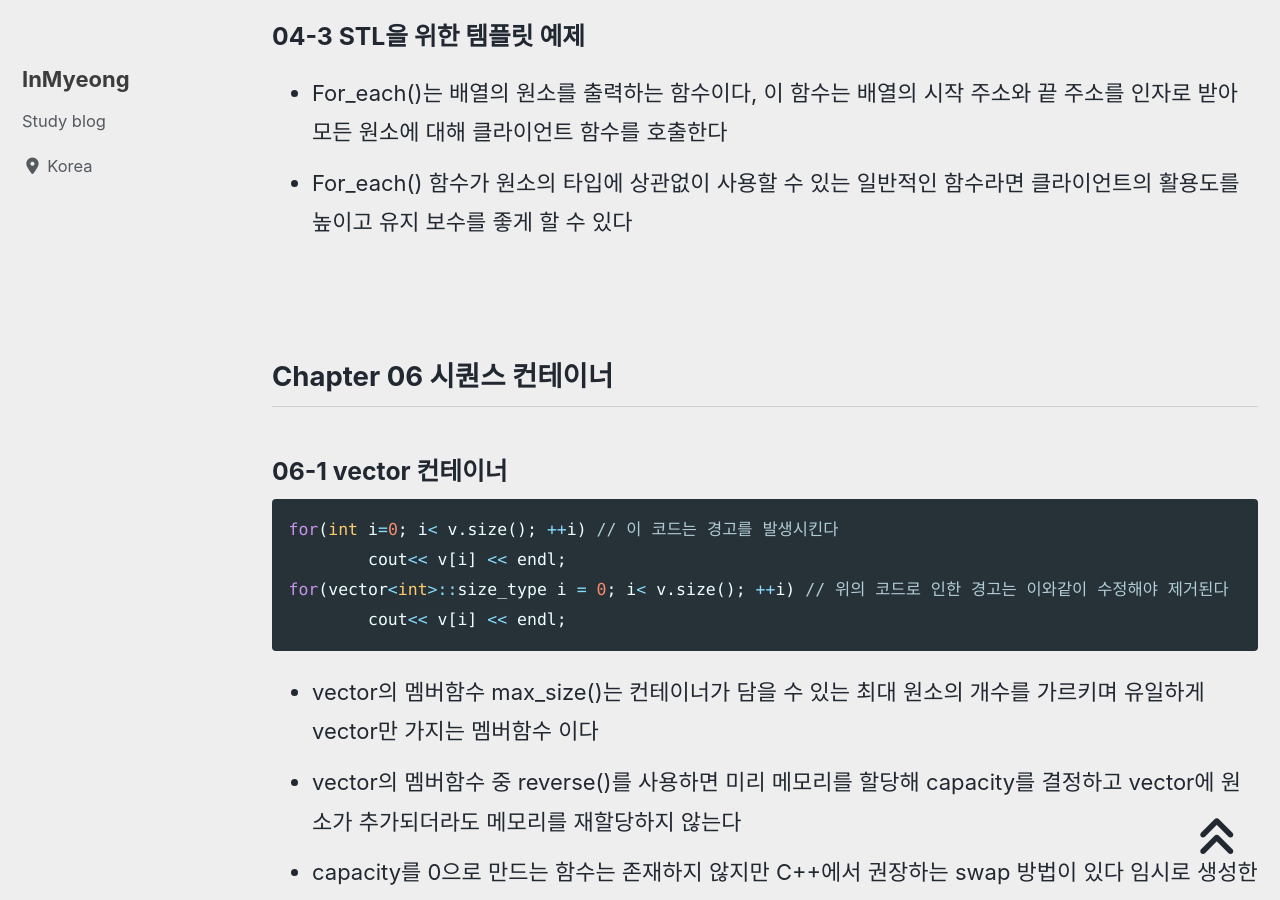
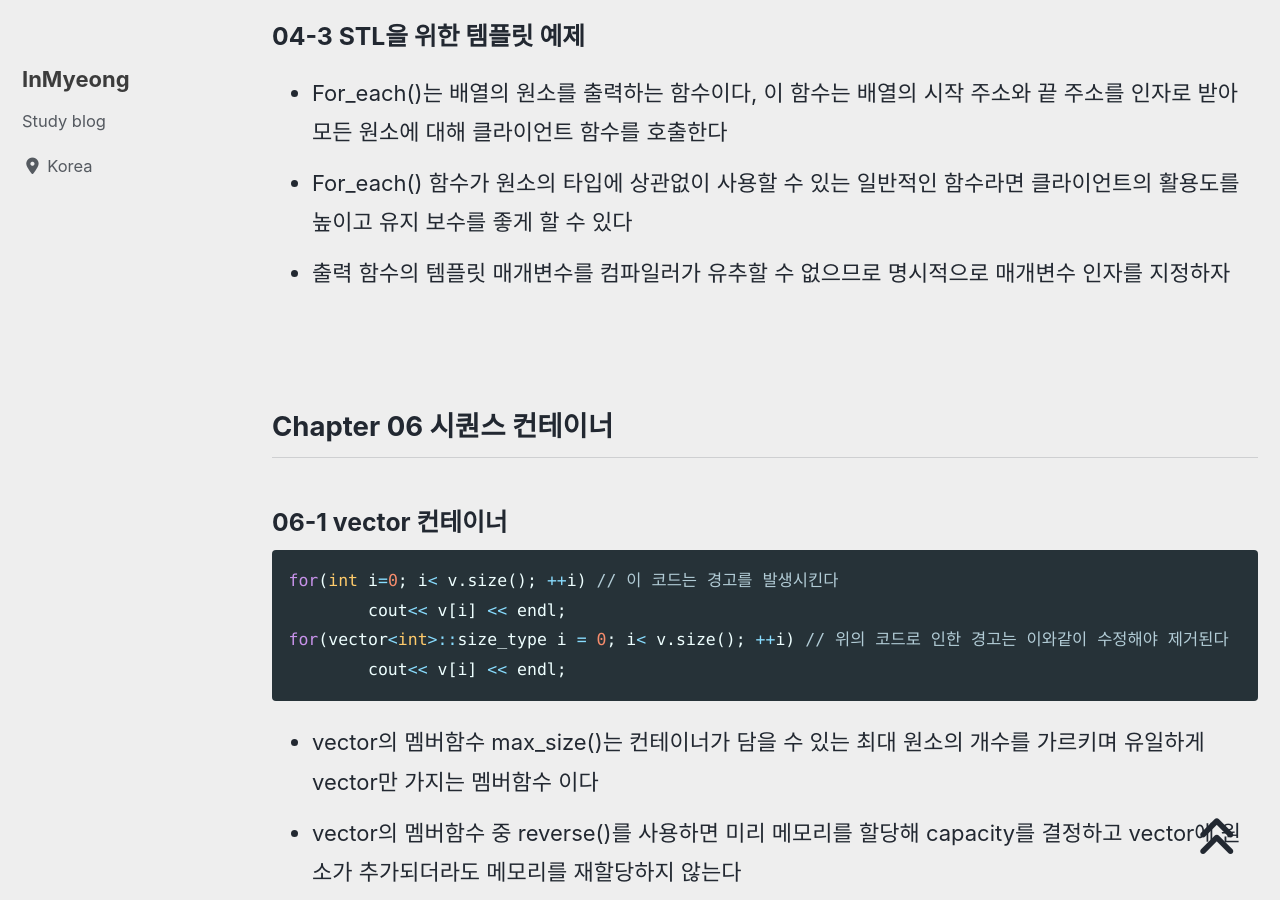
Before and after one commit to devMyeong/devMyeong.github.io, a Jekyll site: the page built from _posts/stl/2021-08-12-cpp-stl.md, in a window 1280 px wide and 900 px high, scrolled down 6809 px. Built offline with Jekyll 4.4.1, drawn with Linux system fonts in a browser that asks for light colours; cached includes are drawn as plain includes; nearby versions of some CDN libraries; some web fonts are replaced; comment, search, counter and statistics services are not loaded.

Commit message:
update stl chapter 04-3

```diff
--- a/_posts/stl/2021-08-12-cpp-stl.md
+++ b/_posts/stl/2021-08-12-cpp-stl.md
@@ -117,6 +117,7 @@ last_modified_at: 2021-08-24
 ### 04-3 STL을 위한 템플릿 예제
 - For_each()는 배열의 원소를 출력하는 함수이다, 이 함수는 배열의 시작 주소와 끝 주소를 인자로 받아 모든 원소에 대해 클라이언트 함수를 호출한다
 - For_each() 함수가 원소의 타입에 상관없이 사용할 수 있는 일반적인 함수라면 클라이언트의 활용도를 높이고 유지 보수를 좋게 할 수 있다
+- 출력 함수의 템플릿 매개변수를 컴파일러가 유추할 수 없으므로 명시적으로 매개변수 인자를 지정하자
 
 <br>
 
```
